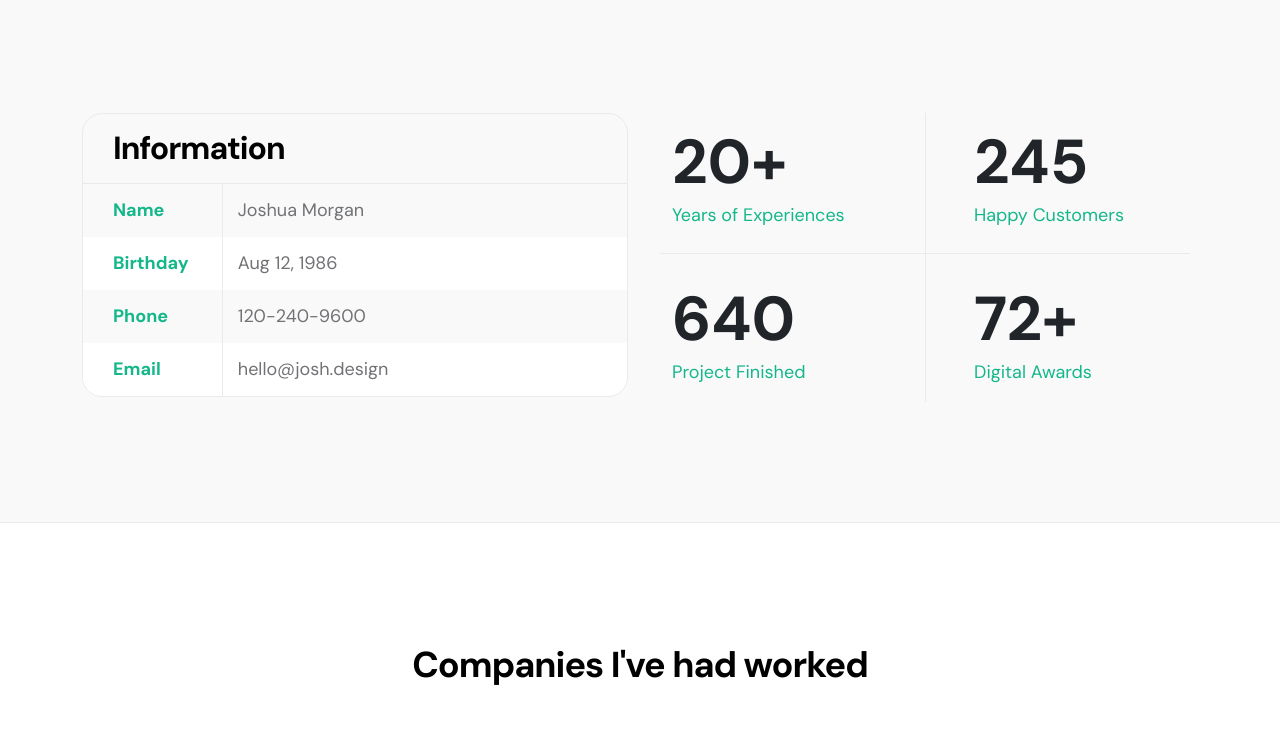
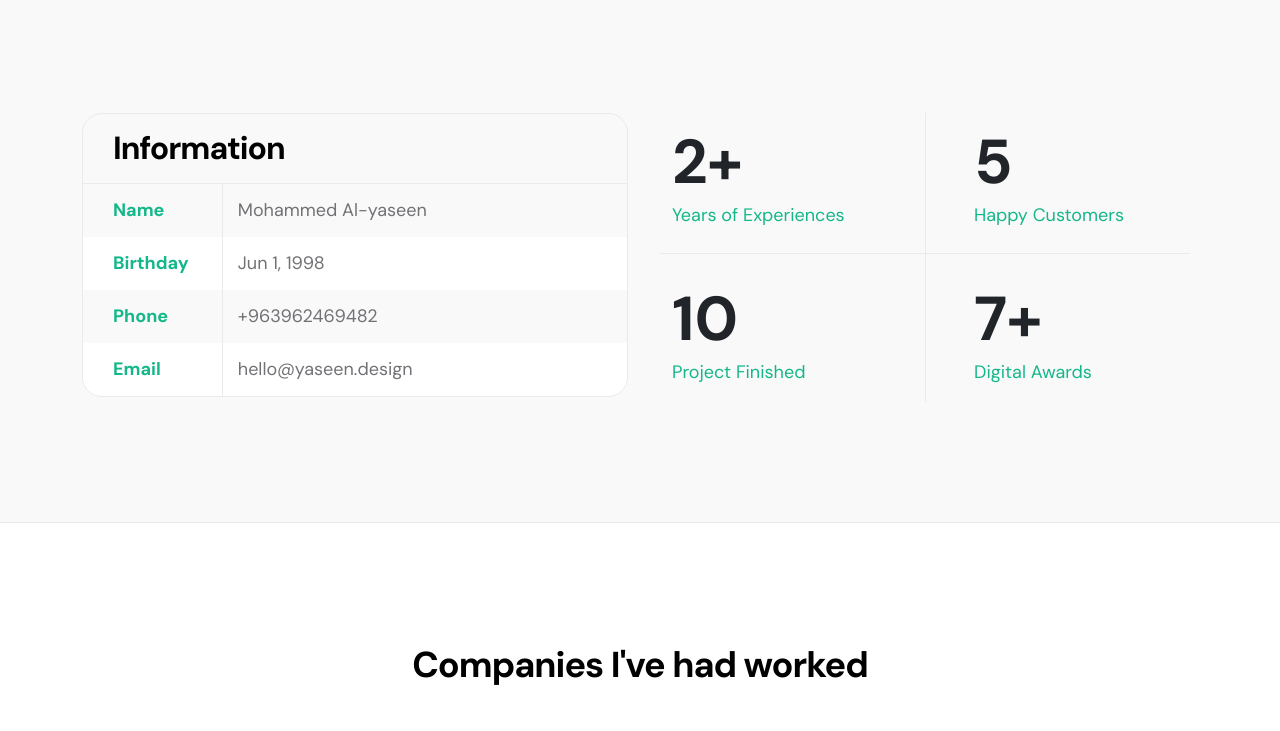
Before and after one commit to mohammed-alyaseen/portfolio, a plain HTML site: page index.html in a window 1280 px wide. Shown: the part 1400-2131 px from the top of the page. Drawn offline with Linux system fonts and the light colour scheme; some packages are replaced by stand-ins of ours; a script that the page names is missing.

Commit message:
Apply personal info

```diff
--- a/index.html
+++ b/index.html
@@ -93,7 +93,7 @@
                         <div class="col-lg-7 col-12">
                             <div class="hero-text">
                                 <div class="hero-title-wrap d-flex align-items-center mb-4">
-                                    <img src="images/happy-bearded-young-man.jpg" class="avatar-image avatar-image-large img-fluid" alt="">
+                                    <img src="images/portrait-happy-excited-man-holding-laptop-computer-1.jpg" class="avatar-image avatar-image-large img-fluid" alt="">
 
                                     <h1 class="hero-title ms-3 mb-0">Hello friend!</h1>
                                 </div>
@@ -129,7 +129,7 @@
                                 <div class="section-title-wrap d-flex justify-content-end align-items-center mb-4">
                                     <h2 class="text-white me-4 mb-0">My Story</h2>
 
-                                    <img src="images/happy-bearded-young-man.jpg" class="avatar-image img-fluid" alt="">
+                                    <img src="images/portrait-happy-excited-man-holding-laptop-computer-1.jpg" class="avatar-image img-fluid" alt="">
                                 </div>
 
                                 <h3 class="pt-2 mb-3">a little bit about Joshua</h3>
@@ -157,22 +157,24 @@
                                 <div class="profile-body">
                                     <p>
                                         <span class="profile-small-title">Name</span>
-                                        <span>Joshua Morgan</span>
+                                        <span>Mohammed Al-yaseen</span>
                                     </p>
 
                                     <p>
                                         <span class="profile-small-title">Birthday</span>
-                                        <span>Aug 12, 1986</span>
+                                        <span>Jun 1, 1998</span>
                                     </p>
 
                                     <p>
                                         <span class="profile-small-title">Phone</span>
-                                         <span><a href="tel: 305-240-9671">120-240-9600</a></span>
+                                         <span><a href="tel: +963-96246-9482">
+                                            +963962469482
+                                        </a></span>
                                     </p>
 
                                     <p>
                                         <span class="profile-small-title">Email</span>
-                                        <span><a href="mailto:hello@josh.design">hello@josh.design</a></span>
+                                        <span><a href="mailto:mouhamadalyasen3555@gmail.com">hello@yaseen.design</a></span>
                                     </p>
                                 </div>
                             </div>
@@ -182,25 +184,25 @@
                             <div class="about-thumb">
                                 <div class="row">
                                     <div class="col-lg-6 col-6 featured-border-bottom py-2">
-                                        <strong class="featured-numbers">20+</strong>
+                                        <strong class="featured-numbers">2+</strong>
 
                                         <p class="featured-text">Years of Experiences</p>
                                     </div>
 
                                     <div class="col-lg-6 col-6 featured-border-start featured-border-bottom ps-5 py-2">
-                                        <strong class="featured-numbers">245</strong>
+                                        <strong class="featured-numbers">5</strong>
 
                                         <p class="featured-text">Happy Customers</p>
                                     </div>
 
                                     <div class="col-lg-6 col-6 pt-4">
-                                        <strong class="featured-numbers">640</strong>
+                                        <strong class="featured-numbers">10</strong>
 
                                         <p class="featured-text">Project Finished</p>
                                     </div>
 
                                     <div class="col-lg-6 col-6 featured-border-start ps-5 pt-4">
-                                        <strong class="featured-numbers">72+</strong>
+                                        <strong class="featured-numbers">7+</strong>
 
                                         <p class="featured-text">Digital Awards</p>
                                     </div>
@@ -439,11 +441,11 @@
                                     <strong class="site-footer-title d-block mt-4 mb-3">Stay connected</strong>
 
                                     <ul class="social-icon">
-                                        <li class="social-icon-item"><a href="https://twitter.com/minthu" class="social-icon-link bi-twitter"></a></li>
+                                        <li class="social-icon-item"><a href="https://twitter.com/minthu" class="social-icon-link bi-linkedin"></a></li>
 
-                                        <li class="social-icon-item"><a href="#" class="social-icon-link bi-instagram"></a></li>
+                                        <li class="social-icon-item"><a href="#" class="social-icon-link bi-github"></a></li>
 
-                                        <li class="social-icon-item"><a href="#" class="social-icon-link bi-pinterest"></a></li>
+                                        <li class="social-icon-item"><a href="#" class="social-icon-link bi-facebook"></a></li>
 
                                         <li class="social-icon-item"><a href="https://www.youtube.com/templatemo" class="social-icon-link bi-youtube"></a></li>
                                     </ul>
@@ -459,22 +461,22 @@
                                     <strong class="site-footer-title d-block mb-3">About</strong>
 
                                     <p class="mb-2">
-                                        Joshua is a professional web developer. Feel free to get in touch with me.
+                                        Mohammed is a professional web developer. Feel free to get in touch with me.
                               </p>
 
                                     <strong class="site-footer-title d-block mt-4 mb-3">Email</strong>
 
                                     <p>
-                                        <a href="mailto:hello@josh.design">
-                                            hello@josh.design
+                                        <a href="mailto:mouhamadalyasen3555@gmail.com">
+                                            hello@yaseen.design
                                         </a>
                                     </p>
 
                                     <strong class="site-footer-title d-block mt-4 mb-3">Call</strong>
 
                                     <p class="mb-0">
-                                        <a href="tel: 120-240-9600">
-                                            120-240-9600
+                                        <a href="tel: +963-96246-9482">
+                                            +963962469482
                                         </a>
                                     </p>
                                 </div>
@@ -561,7 +563,6 @@
 
                         </div>
                     </div>
-                </div>
             </section>
 
         </main>
```
Also changed, not shown: images/portrait-happy-excited-man-holding-laptop-computer-1.jpg (added).
